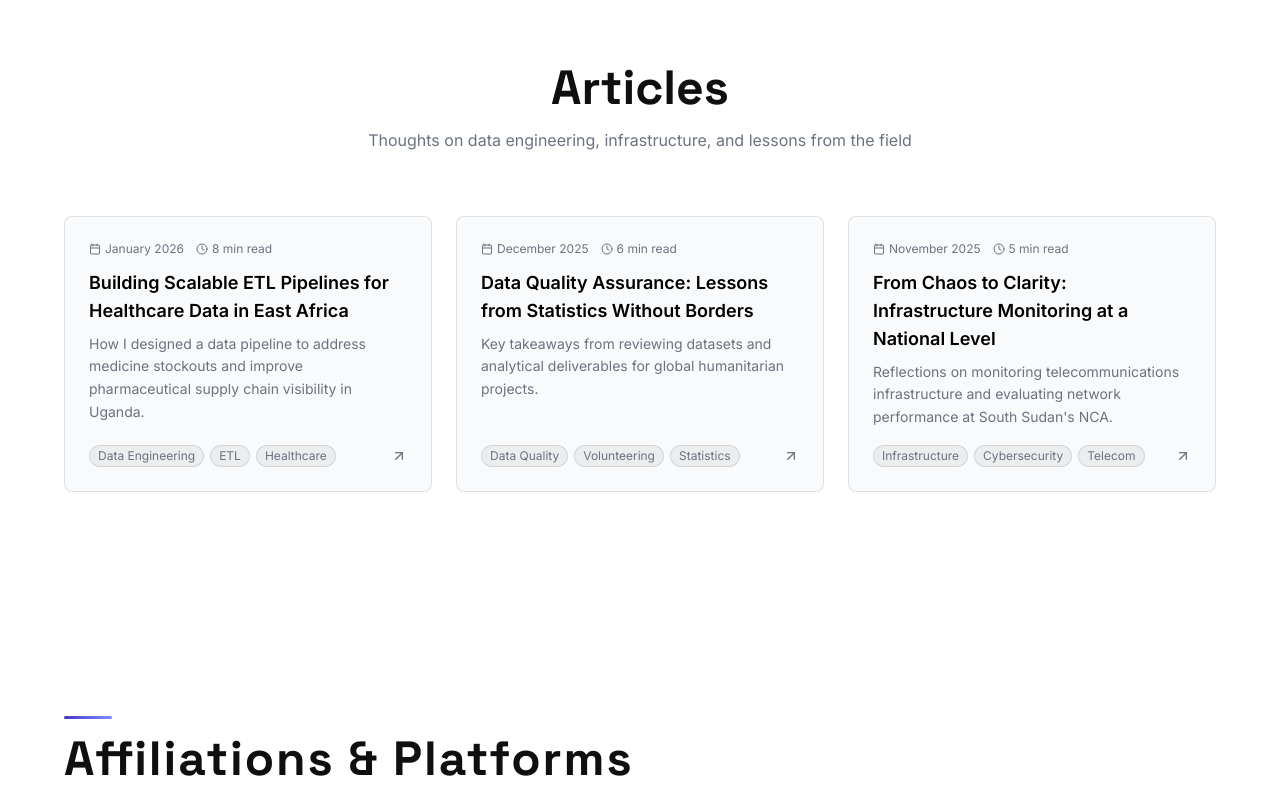
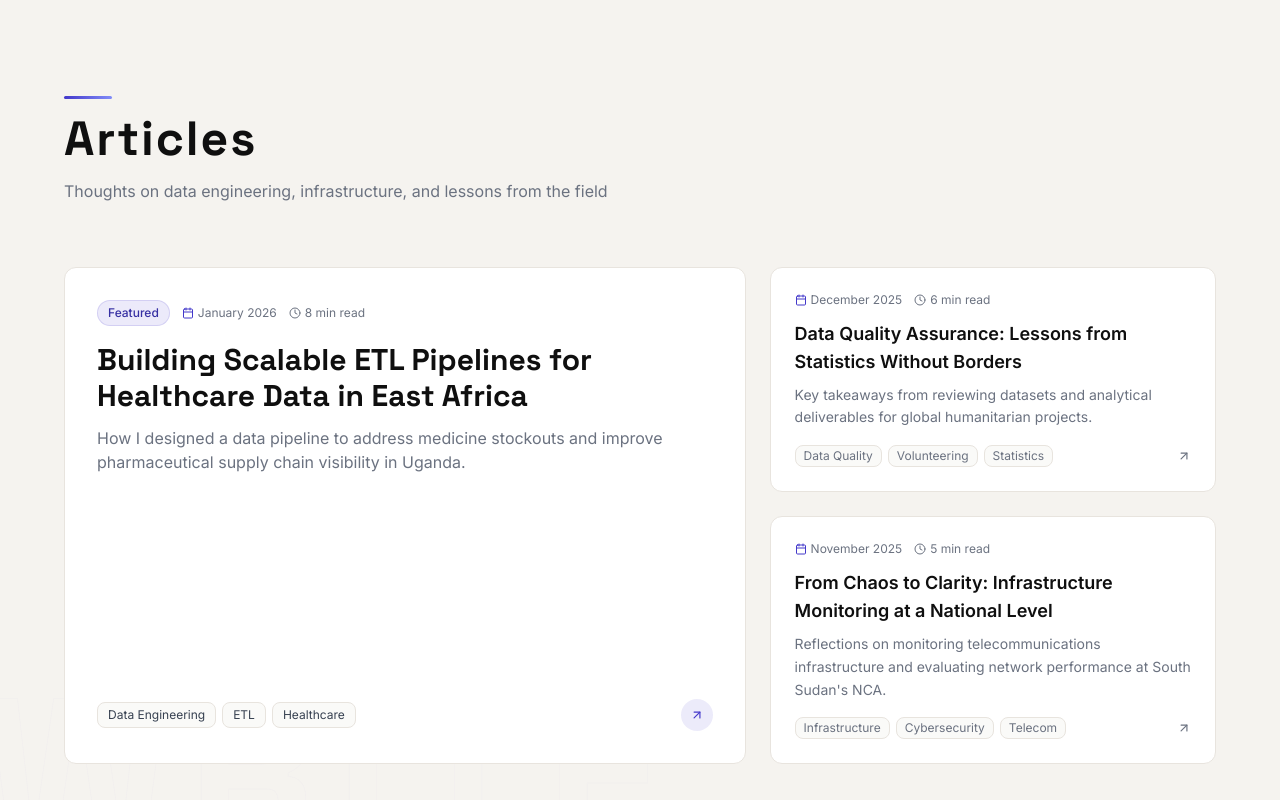
Before and after one commit to puoch1of1/PORTFOLIO-, a React (Vite) app: page / in a window 1280 px wide. Shown: the part 5760-6560 px from the top of the page. Built offline with nearby package versions, Linux system fonts and the light colour scheme.

Commit message:
Refactor Articles section: enhance layout, improve animations, and update styles for better visual presentation

```diff
--- a/src/sections/Articles.tsx
+++ b/src/sections/Articles.tsx
@@ -7,58 +7,116 @@ const containerVariants = {
   visible: {
     opacity: 1,
     transition: {
-      staggerChildren: 0.1,
+      staggerChildren: 0.12,
     },
   },
 };
 
 const itemVariants = {
   hidden: { opacity: 0, y: 30 },
-  visible: { opacity: 1, y: 0 },
+  visible: { opacity: 1, y: 0, transition: { duration: 0.6, ease: 'easeOut' } },
 };
 
 export default function Articles() {
+  const featured = articles[0];
+  const rest = articles.slice(1);
+
   return (
-    <section id="articles" className="py-16 sm:py-20 md:py-24 px-4 sm:px-6 lg:px-8 bg-white">
-      <div className="max-w-6xl mx-auto">
-        <motion.h2
+    <section id="articles" className="relative py-20 sm:py-28 md:py-32 px-4 sm:px-6 lg:px-8 bg-warm-100 overflow-hidden">
+      {/* Ghost background text */}
+      <div className="ghost-text text-[5rem] sm:text-[9rem] md:text-[13rem] bottom-4 left-0 sm:-left-4 opacity-30">
+        WRITE
+      </div>
+
+      <div className="relative z-10 max-w-6xl mx-auto">
+        <motion.div
           initial={{ opacity: 0, y: 20 }}
           whileInView={{ opacity: 1, y: 0 }}
           viewport={{ once: true }}
-          className="text-3xl sm:text-4xl md:text-5xl font-heading font-bold mb-3 sm:mb-4 text-center"
+          className="mb-12 sm:mb-16"
         >
+          <div className="section-accent mb-4" />
+          <h2 className="text-3xl sm:text-4xl md:text-5xl font-heading font-bold tracking-wide-heading text-primary-dark mb-3 sm:mb-4">
             Articles
-        </motion.h2>
-
-        <motion.p
-          initial={{ opacity: 0, y: 20 }}
-          whileInView={{ opacity: 1, y: 0 }}
-          viewport={{ once: true }}
-          className="text-center text-sm sm:text-base text-secondary-gray mb-12 sm:mb-16 max-w-2xl mx-auto px-4"
-        >
+          </h2>
+          <p className="text-sm sm:text-base text-secondary-gray max-w-2xl leading-relaxed">
             Thoughts on data engineering, infrastructure, and lessons from the field
-        </motion.p>
+          </p>
+        </motion.div>
 
         <motion.div
           variants={containerVariants}
           initial="hidden"
           whileInView="visible"
           viewport={{ once: true, margin: '-100px' }}
-          className="grid grid-cols-1 sm:grid-cols-2 lg:grid-cols-3 gap-4 sm:gap-6"
         >
-          {articles.map((article) => (
+          {/* Editorial grid: featured large + smaller cards */}
+          <div className="grid grid-cols-1 lg:grid-cols-5 gap-5 sm:gap-6">
+            {/* Featured article — spans 3 columns */}
+            {featured && (
+              <motion.a
+                href={featured.url}
+                target="_blank"
+                rel="noopener noreferrer"
+                variants={itemVariants}
+                whileHover={{ y: -4 }}
+                className="lg:col-span-3 bg-white border border-warm-200 rounded-xl p-6 sm:p-8 hover:border-accent/25 hover:shadow-xl hover:shadow-accent/5 transition-all duration-500 group flex flex-col"
+              >
+                <div className="flex items-center gap-3 text-xs text-secondary-gray mb-4">
+                  <span className="px-2.5 py-1 bg-accent/10 border border-accent/15 rounded-full text-accent-deep font-medium">
+                    Featured
+                  </span>
+                  <span className="flex items-center gap-1">
+                    <Calendar size={12} className="text-accent" />
+                    {featured.date}
+                  </span>
+                  <span className="flex items-center gap-1">
+                    <Clock size={12} />
+                    {featured.readTime}
+                  </span>
+                </div>
+
+                <h3 className="text-xl sm:text-2xl md:text-3xl font-heading font-bold text-primary-dark mb-3 group-hover:text-accent-deep transition-colors leading-tight">
+                  {featured.title}
+                </h3>
+
+                <p className="text-sm sm:text-base text-secondary-gray leading-relaxed mb-6 flex-1">
+                  {featured.description}
+                </p>
+
+                <div className="flex items-center justify-between">
+                  <div className="flex flex-wrap gap-1.5">
+                    {featured.tags.map((tag) => (
+                      <span
+                        key={tag}
+                        className="px-2.5 py-1 bg-warm-50 border border-warm-200 rounded-lg text-xs text-secondary-dark"
+                      >
+                        {tag}
+                      </span>
+                    ))}
+                  </div>
+                  <div className="w-8 h-8 rounded-full bg-accent/10 flex items-center justify-center group-hover:bg-accent group-hover:text-white transition-all duration-300">
+                    <ArrowUpRight size={14} className="text-accent group-hover:text-white transition-colors" />
+                  </div>
+                </div>
+              </motion.a>
+            )}
+
+            {/* Secondary articles — stacked in 2 columns */}
+            <div className="lg:col-span-2 flex flex-col gap-5 sm:gap-6">
+              {rest.map((article) => (
                 <motion.a
                   key={article.id}
                   href={article.url}
                   target="_blank"
                   rel="noopener noreferrer"
                   variants={itemVariants}
-              whileHover={{ y: -5 }}
-              className="bg-gray-50 border border-black/10 rounded-lg p-4 sm:p-6 hover:border-black/30 transition-all duration-300 group flex flex-col"
+                  whileHover={{ y: -3 }}
+                  className="bg-white border border-warm-200 rounded-xl p-5 sm:p-6 hover:border-accent/25 hover:shadow-lg hover:shadow-accent/5 transition-all duration-500 group flex-1 flex flex-col"
                 >
                   <div className="flex items-center gap-3 text-xs text-secondary-gray mb-3">
                     <span className="flex items-center gap-1">
-                  <Calendar size={12} />
+                      <Calendar size={12} className="text-accent" />
                       {article.date}
                     </span>
                     <span className="flex items-center gap-1">
@@ -67,7 +125,7 @@ export default function Articles() {
                     </span>
                   </div>
 
-              <h3 className="text-base sm:text-lg font-semibold text-black mb-2 group-hover:text-gray-700 transition-colors">
+                  <h3 className="text-base sm:text-lg font-semibold text-primary-dark mb-2 group-hover:text-accent-deep transition-colors leading-snug">
                     {article.title}
                   </h3>
 
@@ -80,19 +138,21 @@ export default function Articles() {
                       {article.tags.map((tag) => (
                         <span
                           key={tag}
-                      className="px-2 py-0.5 bg-black/5 border border-black/10 rounded-full text-xs text-secondary-gray"
+                          className="px-2 py-0.5 bg-warm-50 border border-warm-200 rounded-lg text-xs text-secondary-gray"
                         >
                           {tag}
                         </span>
                       ))}
                     </div>
                     <ArrowUpRight
-                  size={16}
-                  className="text-secondary-gray group-hover:text-black transition-colors flex-shrink-0 ml-2"
+                      size={14}
+                      className="text-secondary-gray group-hover:text-accent transition-colors flex-shrink-0 ml-2"
                     />
                   </div>
                 </motion.a>
               ))}
+            </div>
+          </div>
         </motion.div>
       </div>
     </section>
```
Lines whose indentation alone changed are shown as unchanged.
